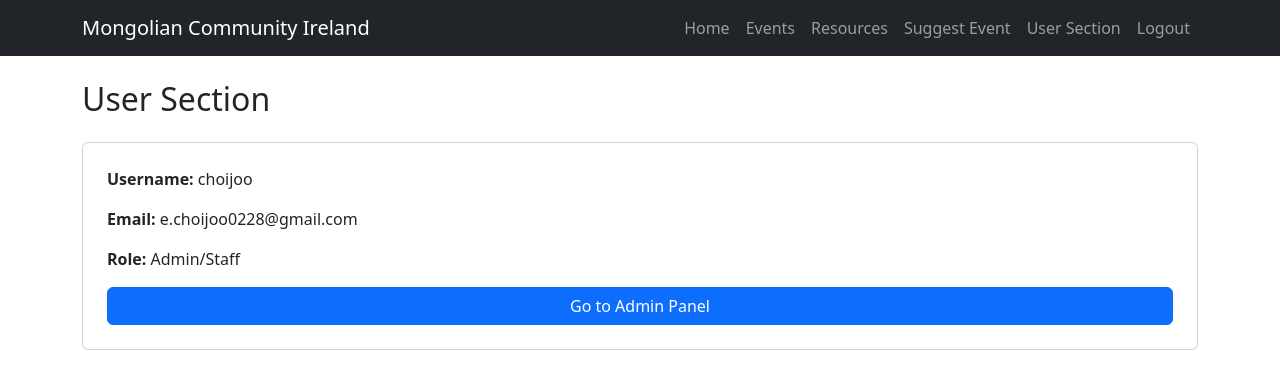
After one commit to choijoo0228/community_portal, a Django app: page /user-section/ in a window 1280 px wide. The commit adds this page. Shown: the top 389 px of the page. Run offline with Django 4.2, Linux system fonts and the light colour scheme; a user stored in the database is signed in; data comes from the database, SQL or seed files in the repository; both versions use the stored data as it was after the commit.

Commit message:
user profile

```diff
--- a/community_portal/settings.py
+++ b/community_portal/settings.py
@@ -125,3 +125,6 @@ DEFAULT_AUTO_FIELD = 'django.db.models.BigAutoField'
 
 MEDIA_URL = "/media/"
 MEDIA_ROOT = BASE_DIR / "media"
+
+LOGIN_REDIRECT_URL = "/"
+LOGOUT_REDIRECT_URL = "/"
--- a/community_portal/urls.py
+++ b/community_portal/urls.py
@@ -22,8 +22,8 @@ from portal import views as portal_views
 
 urlpatterns = [
     path('admin/', admin.site.urls),
-    path("", portal_views.home, name="home"),
     path("", include("portal.urls")),
+    path("accounts/", include("django.contrib.auth.urls")),
 ]
 
 if settings.DEBUG:
--- a/portal/admin.py
+++ b/portal/admin.py
@@ -1,10 +1,11 @@
 from django.contrib import admin
-from .models import Event, Resource, EventSuggestion
+from .models import Event, Profile, Resource, EventSuggestion
 
 # Register your models here.
 admin.site.site_header = "Community Portal Admin"
 admin.site.register(Event)
 admin.site.register(Resource)
+admin.site.register(Profile)
 
 @admin.action(description="Approve selected suggestions (create Events)")
 def approve_suggestions(modeladmin, request, queryset):
--- a/portal/templates/portal/base.html
+++ b/portal/templates/portal/base.html
@@ -17,7 +17,14 @@
       <a class="nav-link" href="/">Home</a>
       <a class="nav-link" href="/events/">Events</a>
       <a class="nav-link" href="/resources/">Resources</a>
-      <a class="nav-link" href="/suggest-event/">Suggest Event</a>
+      {% if user.is_authenticated %}
+        <a class="nav-link" href="/suggest-event/">Suggest Event</a>
+        <a class="nav-link" href="/user-section/">User Section</a>
+        <a class="nav-link" href="/accounts/logout/">Logout</a>
+      {% else %}
+        <a class="nav-link" href="/register/">Register</a>
+        <a class="nav-link" href="/accounts/login/">Login</a>
+      {% endif %}
     </div>
   </div>
 </nav>
--- /dev/null
+++ b/portal/templates/portal/user_section.html
@@ -0,0 +1,22 @@
+{% extends "portal/base.html" %}
+{% block title %}User Section{% endblock %}
+
+{% block content %}
+<h2 class="mb-4">User Section</h2>
+
+<div class="card p-4">
+    <p><strong>Username:</strong> {{ user.username }}</p>
+    <p><strong>Email:</strong> {{ user.email }}</p>
+
+    {% if profile %}
+        <p><strong>Phone Number:</strong> {{ profile.phone_number }}</p>
+    {% endif %}
+
+    {% if user.is_staff %}
+        <p><strong>Role:</strong> Admin/Staff</p>
+        <a href="/admin/" class="btn btn-primary">Go to Admin Panel</a>
+    {% else %}
+        <p><strong>Role:</strong> Registered User</p>
+    {% endif %}
+</div>
+{% endblock %}
--- a/portal/urls.py
+++ b/portal/urls.py
@@ -7,4 +7,7 @@ urlpatterns = [
     path("resources/", views.resources_list, name="resources_list"),
     path("suggest-event/", views.suggest_event, name="suggest_event"),
     path("suggest-event/success/", views.suggest_event_success, name="suggest_event_success"),
+    path("register/", views.register, name="register"),
+    path("", views.home, name="home"),
+    path("user-section/", views.user_section, name="user_section"),
 ]
--- a/portal/views.py
+++ b/portal/views.py
@@ -3,10 +3,12 @@ from time import timezone
 from django.http import HttpResponse
 from django.shortcuts import render, get_object_or_404, redirect
 from django.db.models import Q
-from .forms import EventSuggestionForm
+from .forms import EventSuggestionForm, RegisterForm
+from django.contrib.auth.decorators import login_required
 
 from .models import Event, Resource, EventSuggestion
-
+from django.contrib.auth import login, authenticate
+from django.contrib.auth.models import User
 # Create your views here.
 
 def home(request):
@@ -49,11 +51,13 @@ def resources_list(request):
     }
     return render(request, "portal/resources_list.html", context)
 
+@login_required
 def suggest_event(request):
     if request.method == "POST":
         form = EventSuggestionForm(request.POST, request.FILES)
         if form.is_valid():
             suggestion = form.save(commit=False)
+            suggestion.user = request.user
             suggestion.status = "PENDING"
             suggestion.save()
             return redirect("suggest_event_success")
@@ -65,3 +69,20 @@ def suggest_event(request):
 
 def suggest_event_success(request):
     return render(request, "portal/suggest_event_success.html")
+
+def register(request):
+    if request.method == "POST":
+        form = RegisterForm(request.POST)
+        if form.is_valid():
+            user = form.save()
+            login(request, user)
+            return redirect("home")
+    else:
+        form = RegisterForm()
+
+    return render(request, "portal/register.html", {"form": form})
+
+@login_required
+def user_section(request):
+    profile = getattr(request.user, "profile", None)
+    return render(request, "portal/user_section.html", {"profile": profile})
```
Also changed, not shown: portal/forms.py (+35 -2 lines), portal/models.py (+9 -0 lines), portal/templates/portal/register.html (added, +22 -0 lines), portal/templates/registration/login.html (added, +22 -0 lines), db.sqlite3, media/event_suggestions/students-board-game.jpg (added), portal/migrations/0004_eventsuggestion_user_profile.py (added).
